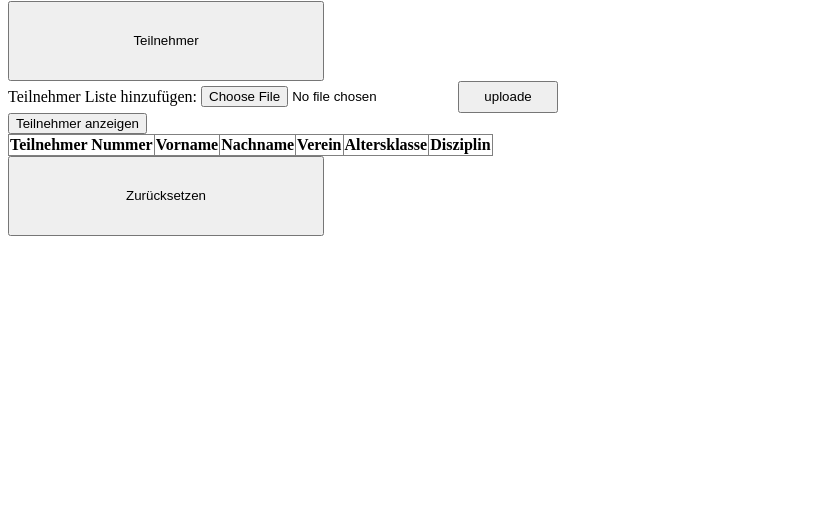
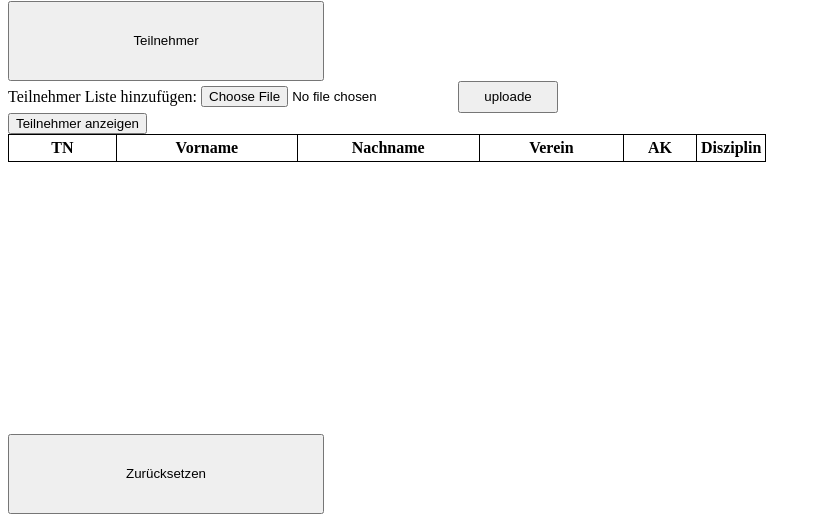
Before and after one commit to feuerteufelfw/dlrg_wettkampf, a Flask app: page /files in a window 1280 px wide. Shown: the part 297-819 px from the top of the page, without its empty margins (0-821 px from the left). Before the commit the page ends 533 px from the top, so only its background shows below. Run offline with Flask 3, Linux system fonts and the light colour scheme; lists and menus that the app fills with data are empty; some libraries are stand-ins or nearby versions.

Commit message:
weitergearbeitet an css datei, Tabellen style für tn tabelle ist jetzt scroll bar und in css datei

```diff
--- a/static/styles.css
+++ b/static/styles.css
@@ -10,3 +10,31 @@ div.num_bt > input{
     width: 33%;
     height: 10vh;
 }
+.data, th, td {
+ border: 1px solid black;
+ border-collapse: collapse;
+ padding: 4px;
+}
+.container {
+ height: 300px;
+ width: 60%;
+ overflow-y: scroll;
+}
+th.vname{
+    width: 25%;
+}
+th.nachname{
+    width: 25%;
+}
+th.ak {
+    width: 10%
+}
+th.verein{
+    width: 20%;
+}
+th.tn{
+    width: 15%;
+}
+tn.disziplin{
+    width: 10%;
+}
--- a/templates/einstellungen.html
+++ b/templates/einstellungen.html
@@ -43,15 +43,15 @@
                   </form>
                   <input type="submit" name="show_teilnehmer_bt" value = "Teilnehmer anzeigen"/>
                   <br/>
-                  <div class = "Teilnehmer_list" style = "display:{{display_teilnehmer_list}}">
-                      <table rules = all border = [10px]>
+                  <div class = "Teilnehmer_liste container " style = "display:{{display_teilnehmer_list}}">
+                      <table class = "data">
                           <tr>
-                              <th>Teilnehmer Nummer</th>
-                              <th>Vorname</th>
-                              <th>Nachname</th>
-                              <th>Verein</th>
-                              <th>Altersklasse</th>
-                              <th>Disziplin</th>
+                              <th class="tn"> TN</th>
+                              <th class="vname">Vorname </th>
+                              <th class="nachname">Nachname </th>
+                              <th class="verein">Verein </th>
+                              <th class="ak">AK </th>
+                              <th class="disziplin">Disziplin </th>
                           </tr>
                          {% for teilnehmer in Teilnehmer_array %}
                           <tr>
```
